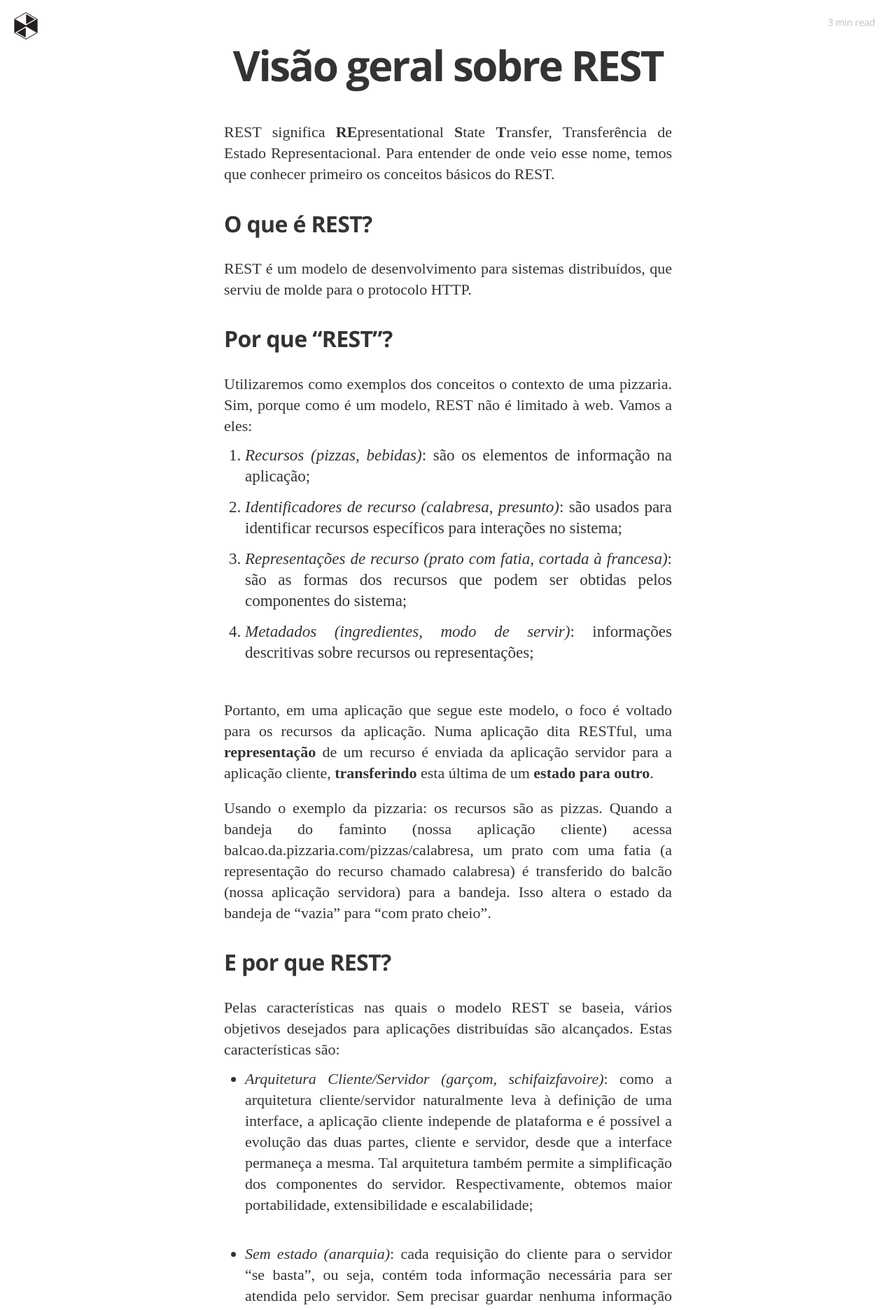
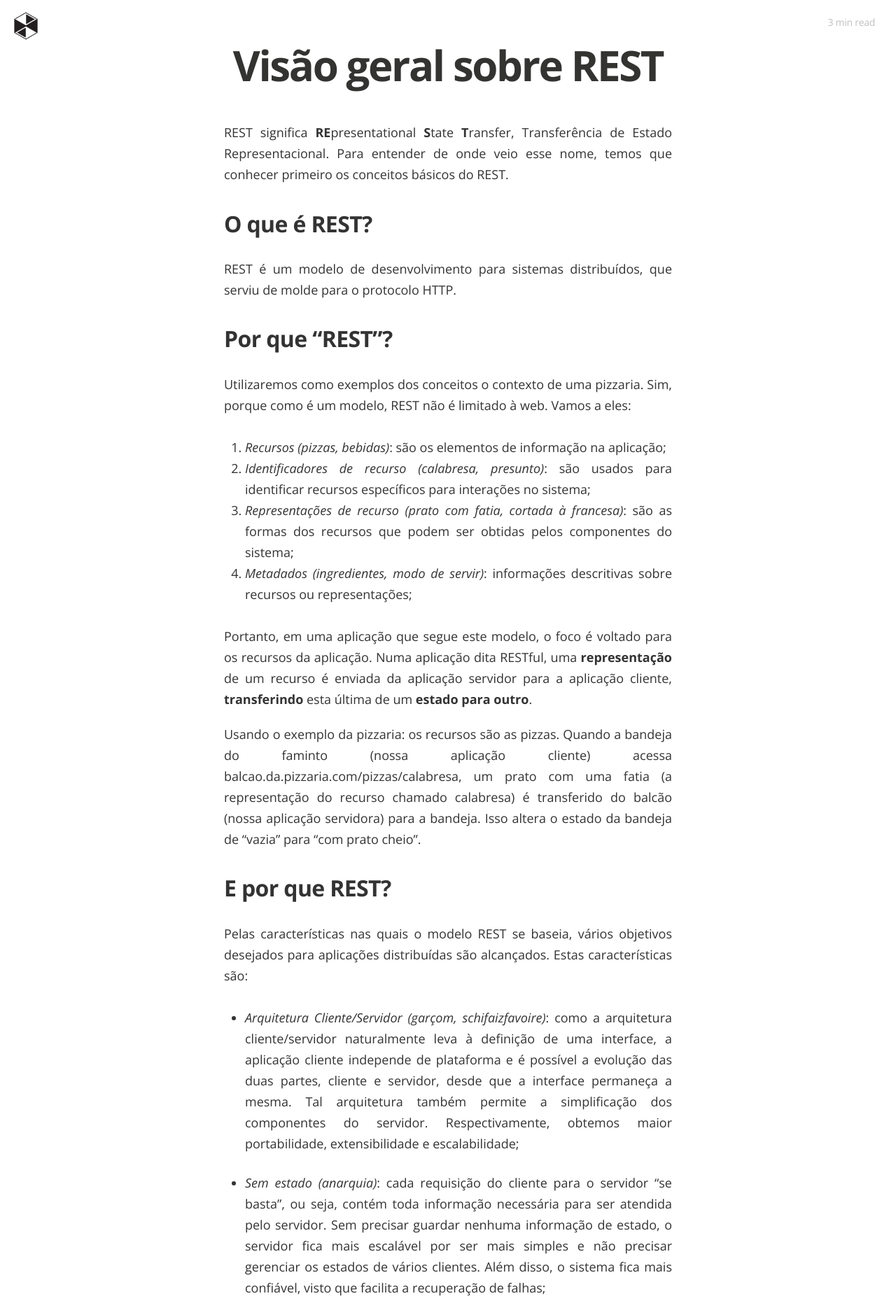
Before and after one commit to isabella232/dtmtec.github.io, a Jekyll site: the page built from _posts/2013-04-17-visao-geral-sobre-rest.markdown, in a window 1280 px wide. Shown: the top 1872 px of the page at 70% size. Built offline with Jekyll 4.4.1, drawn with Linux system fonts in a browser that asks for light colours; nearby versions of some CDN libraries; Markdown is read by kramdown in place of the engine named in the settings; comment, search, counter and statistics services are not loaded.

Commit message:
Change the lists and paragraphs size and font family

```diff
--- a/assets/css/main.sass
+++ b/assets/css/main.sass
@@ -387,9 +387,10 @@
       margin-bottom: 20px
       text-align: left
     p
+      font-family: $font-sans
       font-weight: 400
       font-style: normal
-      font-size: 22px
+      font-size: 18px
       line-height: 30px
       margin: 0
       color: #333
@@ -438,17 +439,16 @@
         mmargin-left: -26px
         padding-bottom: 3px
     ul, ol
-      padding: 0 0 30px
-      margin: 0
+      font-family: $font-sans
+      padding: 0
+      margin: 20px 0
     li
       padding: 0
       font-weight: 400
       font-style: normal
-      font-size: 23px
+      font-size: 18px
       line-height: 30px
       margin-left: 30px
-      margin-bottom: 12px
-      padding-top: 2px
       p
         padding: 0 0 golden-ratio(1rem,  1)
     ol li
```
